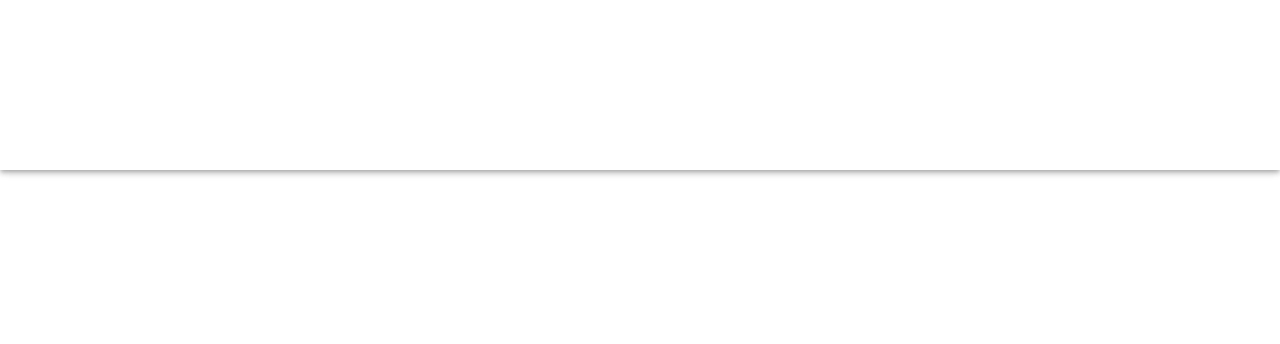
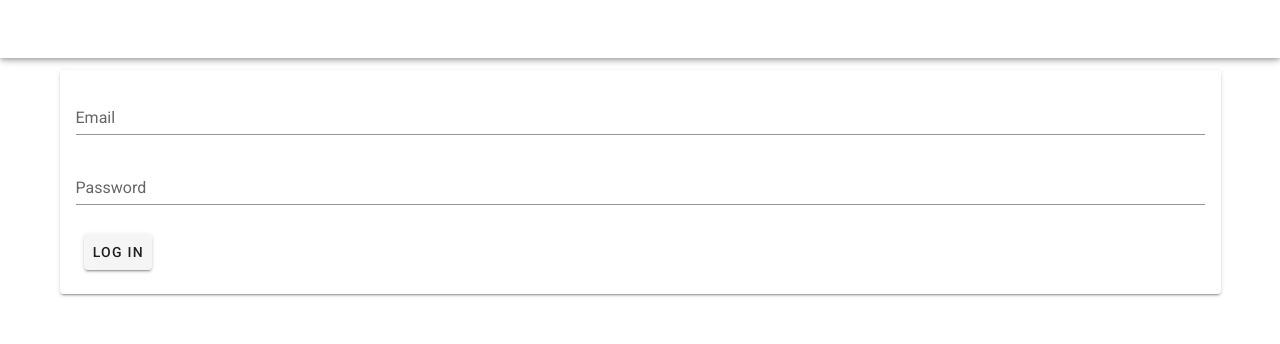
Before and after one commit to kleinjm/cookbook_vue, a Nuxt app: page /login in a window 1280 px wide. Shown: the part 232-576 px from the top of the page. Built offline with nearby package versions, Linux system fonts and the light colour scheme.

Commit message:
jwt auth WIP

```diff
--- a/nuxt.config.js
+++ b/nuxt.config.js
@@ -1,4 +1,5 @@
 import colors from 'vuetify/es5/util/colors'
+import { port, host } from './.env.development'
 
 export default {
   mode: 'universal',
@@ -52,7 +53,7 @@ export default {
    ** Axios module configuration
    ** See https://axios.nuxtjs.org/options
    */
-  axios: {},
+  axios: { host, port },
   /*
    ** vuetify module configuration
    ** https://github.com/nuxt-community/vuetify-module
@@ -77,4 +78,22 @@ export default {
      */
     extend(config, ctx) {},
   },
+  auth: {
+    strategies: {
+      local: {
+        endpoints: {
+          login: {
+            url: '/api/users/sign_in',
+            method: 'post',
+            propertyName: 'jti',
+          },
+          logout: { url: '/api/users/sign_out', method: 'delete' },
+          user: { url: '/api/users/current', propertyName: 'user' },
+        },
+      },
+    },
+  },
+  router: {
+    middleware: ['auth'],
+  },
 }
--- /dev/null
+++ b/pages/login.vue
@@ -0,0 +1,58 @@
+<template>
+  <v-layout>
+    <v-flex>
+      <v-card v-if="$auth.$state.loggedIn">
+        <v-alert type="error" :value="error">{{ error }}</v-alert>
+        <v-card-text>Logged in as {{ $auth.$state.user.email }}</v-card-text>
+        <v-card-actions>
+          <v-btn @click="logout">Log out</v-btn>
+        </v-card-actions>
+      </v-card>
+      <v-card v-else>
+        <v-alert type="error" :value="error">{{ error }}</v-alert>
+        <v-card-text>
+          <v-form>
+            <v-text-field v-model="email" label="Email" />
+            <v-text-field v-model="password" label="Password" type="password" />
+          </v-form>
+          <v-card-actions>
+            <v-btn @click="login">Log in</v-btn>
+          </v-card-actions>
+        </v-card-text>
+      </v-card>
+    </v-flex>
+  </v-layout>
+</template>
+
+<script>
+export default {
+  data() {
+    return {
+      email: '',
+      password: '',
+      error: null,
+    }
+  },
+  methods: {
+    login: function() {
+      this.$auth
+        .login({
+          data: {
+            user: {
+              email: this.email,
+              password: this.password,
+            },
+          },
+        })
+        .catch((e) => {
+          this.error = e + ''
+        })
+    },
+    logout: function() {
+      this.$auth.logout().catch((e) => {
+        this.error = e + ''
+      })
+    },
+  },
+}
+</script>
--- /dev/null
+++ b/store/index.js
@@ -0,0 +1,3 @@
+export default {
+  state: () => ({}),
+}
```
Also changed, not shown: 1 other file (tests, documents, lock files or other folders).
